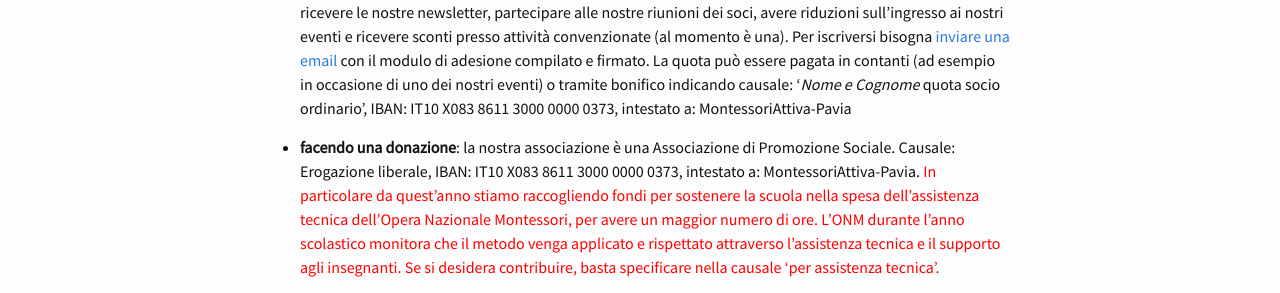
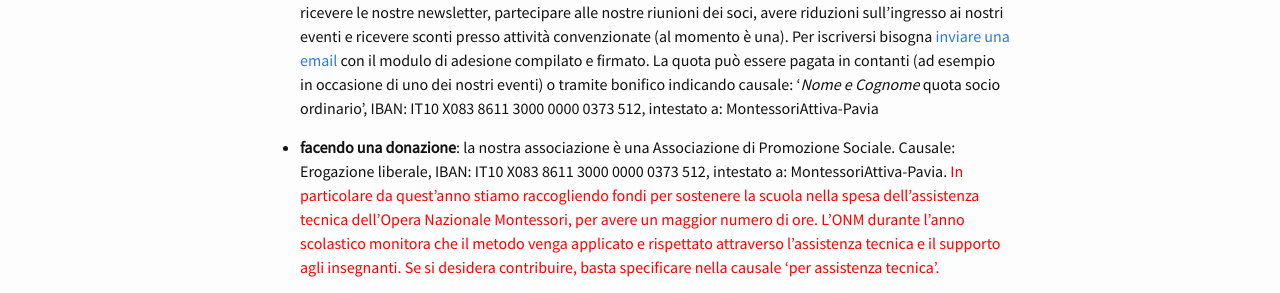
Before and after one commit to montessori-attiva-pavia/montessori-attiva-pavia.github.io, a Jekyll site: the page built from support_us.md, in a window 1280 px wide. Shown: the part 227-520 px from the top of the page. Built offline with Jekyll 4.4.1, drawn with Linux system fonts in a browser that asks for light colours; comment, search, counter and statistics services are not loaded.

Commit message:
Corretto IBAN

```diff
--- a/support_us.md
+++ b/support_us.md
@@ -7,9 +7,9 @@
 
 Se vuoi aiutarci puoi farlo in tanti modi:
 
-* **associandoti** all’associazione MontessoriAttiva-Pavia: l’iscrizione ha costo annuo di 12 euro e permette di ricevere le nostre newsletter, partecipare alle nostre riunioni dei soci, avere riduzioni sull’ingresso ai nostri eventi e ricevere sconti presso attività convenzionate (al momento è una). Per iscriversi bisogna [inviare una email](mailto:comunicazioni@montessoriattiva-pavia.it) con il modulo di adesione compilato e firmato. La quota può essere pagata in contanti (ad esempio in occasione di uno dei nostri eventi) o tramite bonifico indicando causale: '*Nome e Cognome* quota socio ordinario', IBAN: IT10 X083 8611 3000 0000 0373, intestato a: MontessoriAttiva-Pavia
+* **associandoti** all’associazione MontessoriAttiva-Pavia: l’iscrizione ha costo annuo di 12 euro e permette di ricevere le nostre newsletter, partecipare alle nostre riunioni dei soci, avere riduzioni sull’ingresso ai nostri eventi e ricevere sconti presso attività convenzionate (al momento è una). Per iscriversi bisogna [inviare una email](mailto:comunicazioni@montessoriattiva-pavia.it) con il modulo di adesione compilato e firmato. La quota può essere pagata in contanti (ad esempio in occasione di uno dei nostri eventi) o tramite bonifico indicando causale: '*Nome e Cognome* quota socio ordinario', IBAN: IT10 X083 8611 3000 0000 0373 512, intestato a: MontessoriAttiva-Pavia
 
-* **facendo una donazione**: la nostra associazione è una Associazione di Promozione Sociale. Causale: Erogazione liberale, IBAN: IT10 X083 8611 3000 0000 0373, intestato a: MontessoriAttiva-Pavia. *In particolare da quest'anno stiamo raccogliendo fondi per sostenere la scuola nella spesa dell'assistenza tecnica dell'Opera Nazionale Montessori, per avere un maggior numero di ore. L'ONM durante l'anno scolastico monitora che il metodo venga applicato e rispettato attraverso l'assistenza tecnica e il supporto agli insegnanti. Se si desidera contribuire, basta specificare nella causale 'per assistenza tecnica'.*{:.important}
+* **facendo una donazione**: la nostra associazione è una Associazione di Promozione Sociale. Causale: Erogazione liberale, IBAN: IT10 X083 8611 3000 0000 0373 512, intestato a: MontessoriAttiva-Pavia. *In particolare da quest'anno stiamo raccogliendo fondi per sostenere la scuola nella spesa dell'assistenza tecnica dell'Opera Nazionale Montessori, per avere un maggior numero di ore. L'ONM durante l'anno scolastico monitora che il metodo venga applicato e rispettato attraverso l'assistenza tecnica e il supporto agli insegnanti. Se si desidera contribuire, basta specificare nella causale 'per assistenza tecnica'.*{:.important}
 
 * **diventando socio volontario**: si può aiutare in modo concreto nello svolgimento delle varie attività. Se si è disponibili, serve segnalarsi tramite email, indicando cosa si è disponibili a fare (ad esempio raccolta fondi, organizzazione eventi, ecc) e quando (ad esempio la sera o nei weekend, durante le vacanze scolastiche o solo per alcune settimane, ecc.)
 
```
